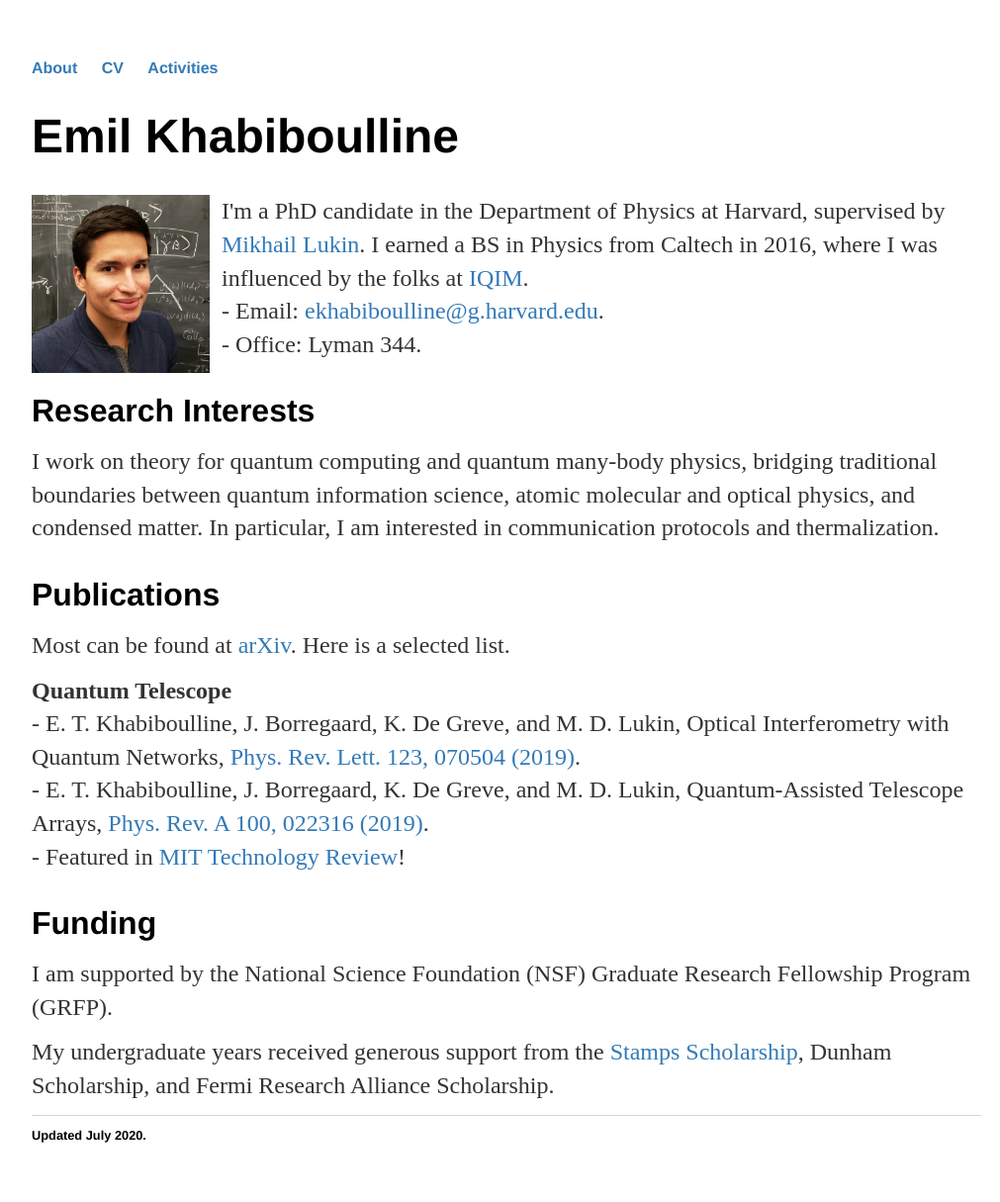
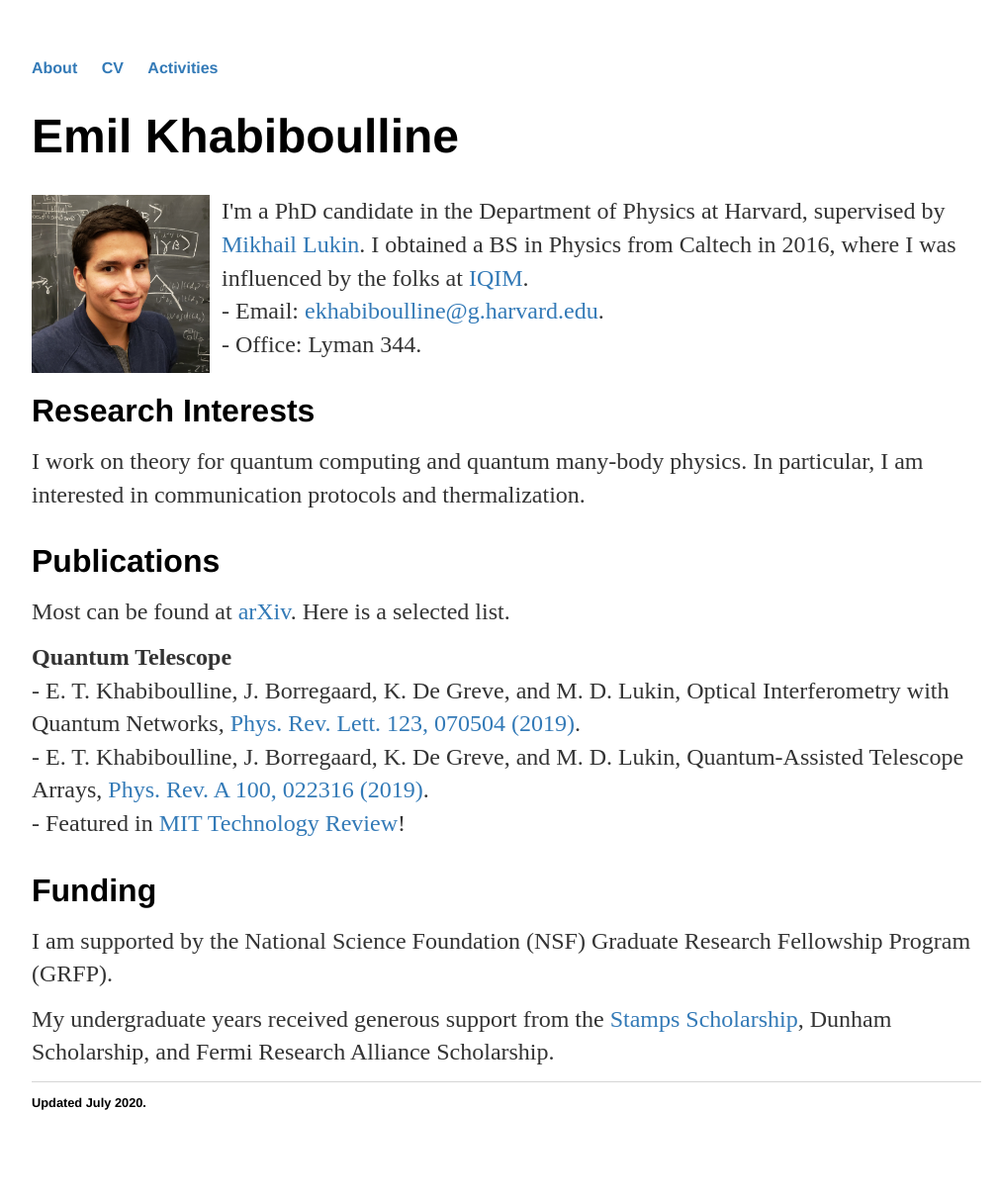
Before and after one commit to emilkhab/emilkhab.github.io, a Jekyll site: the page built from index.html, in a window 1280 px wide. Shown: the whole page at 99% size, without its empty margins (128-1139 px from the left). Built offline with Jekyll 4.4.1, drawn with Linux system fonts in a browser that asks for light colours; after the commit the page ends 1182 px from its top, so only the background shows below that.

Commit message:
Update index.html

```diff
--- a/index.html
+++ b/index.html
@@ -5,15 +5,14 @@ title: Emil Khabiboulline
 <h1>{{page.title}}</h1>
 <div class="blurb">
 	<p><img src="ek.jpg" alt="photo" style="float:left;width:7.5em;height:7.5em;margin:0em 0.5em 0.5em 0em;">I'm a PhD candidate in the Department of Physics at Harvard, supervised by <a href="https://lukin.physics.harvard.edu/">Mikhail Lukin</a>.
-	I earned a BS in Physics from Caltech in 2016, where I was influenced by the folks at <a href="https://iqim.caltech.edu/">IQIM</a>.<br/>
+	I obtained a BS in Physics from Caltech in 2016, where I was influenced by the folks at <a href="https://iqim.caltech.edu/">IQIM</a>.<br/>
 	- Email: <a href="mailto:ekhabiboulline@g.harvard.edu">ekhabiboulline@g.harvard.edu</a>.<br/>
 	- Office: Lyman 344.</p>
 </div>
 
 <div class="blurb" style="clear:left;">
 	<h2>Research Interests</h2>
-	<p>I work on theory for quantum computing and quantum many-body physics, bridging traditional boundaries between quantum information science, atomic molecular and optical physics, and condensed matter.
-	In particular, I am interested in communication protocols and thermalization.</p>
+	<p>I work on theory for quantum computing and quantum many-body physics. In particular, I am interested in communication protocols and thermalization.</p>
 </div>
 
 <div class="blurb">
```
